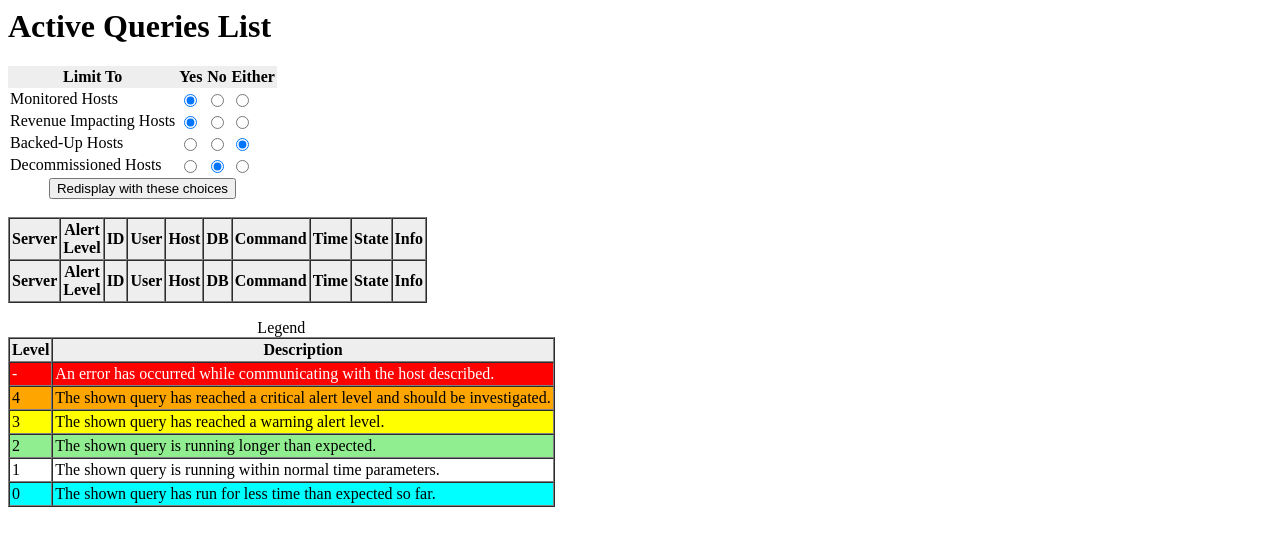
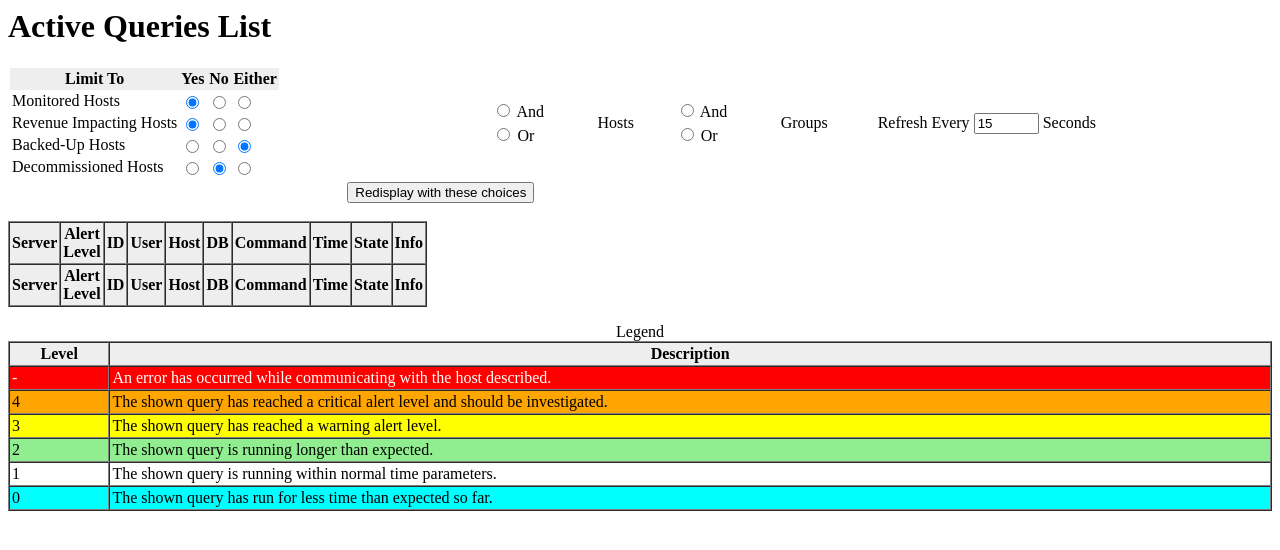
Before and after one commit to ac-erd-bot/aql, a PHP site: page / in a window 1280 px wide. Shown: the top 550 px of the page. Run offline with PHP 8.4, Linux system fonts and the light colour scheme; data that the repository does not hold is empty; some libraries are stand-ins or nearby versions.

Commit message:
Copyright comment is not the format I wanted.

```diff
--- a/AJAXgetaql.php
+++ b/AJAXgetaql.php
@@ -1,6 +1,6 @@
 <?php
 
-/**
+/*
  *
  * aql - Active Query Listing
  *
--- a/Libs/Config.php
+++ b/Libs/Config.php
@@ -1,6 +1,6 @@
 <?php
 
-/**
+/*
  *
  * aql - Active Query Listing
  *
--- a/Libs/DBConnection.php
+++ b/Libs/DBConnection.php
@@ -1,6 +1,6 @@
 <?php
 
-/**
+/*
  *
  * aql - Active Query Listing
  *
--- a/Libs/Exceptions/DaoException.php
+++ b/Libs/Exceptions/DaoException.php
@@ -1,6 +1,6 @@
 <?php
 
-/**
+/*
  *
  * aql - Active Query Listing
  *
--- a/Libs/Exceptions/WebPageException.php
+++ b/Libs/Exceptions/WebPageException.php
@@ -1,6 +1,6 @@
 <?php
 
-/**
+/*
  *
  * aql - Active Query Listing
  *
--- a/Libs/Tools.php
+++ b/Libs/Tools.php
@@ -1,6 +1,6 @@
 <?php
 
-/**
+/*
  *
  * aql - Active Query Listing
  *
--- a/Libs/WebPage.php
+++ b/Libs/WebPage.php
@@ -1,6 +1,6 @@
 <?php
 
-/**
+/*
  *
  * aql - Active Query Listing
  *
--- a/Libs/autoload.php
+++ b/Libs/autoload.php
@@ -1,6 +1,6 @@
 <?php
 
-/**
+/*
  *
  * aql - Active Query Listing
  *
--- a/index.php
+++ b/index.php
@@ -1,6 +1,6 @@
 <?php
 
-/**
+/*
  *
  * aql - Active Query Listing
  *
@@ -106,7 +106,6 @@ function getChoices( $label, $name, $defaultValue ) {
     return( "<tr><td>$label</td><td>$yes</td><td>$no</td><td>$any</td></tr>" ) ;
 }
 
-$page = new WebPage( 'Active Queries List' ) ;
 $headerFooterRow = <<<HTML
 <tr>
       <th>Server</th>
@@ -122,7 +121,7 @@ $headerFooterRow = <<<HTML
     </tr>
 
 HTML;
-
+$page = new WebPage( 'Active Queries List' ) ;
 $reloadSeconds = 15 ;
 $limits = '' ;
 processParam( 'decommissioned'  , 'decommissioned'   , '0'  , $limits ) ;
@@ -134,13 +133,66 @@ $choices = getChoices( 'Monitored Hosts'        , 'shouldMonitor'   , '1'   )
          . getChoices( 'Backed-Up Hosts'        , 'shouldBackup'    , 'any' )
          . getChoices( 'Decommissioned Hosts'   , 'decommissioned'  , '0'   )
          ;
+$hostList = "Hosts" ;
+$groupList = "Groups" ;
 $page->setBody( <<<HTML
 <h1>Active Queries List</h1>
 <form method=GET>
-  <table border=0 cellspacing=0 cellpadding=2>
-    <tr><th>Limit To</th><th>Yes</th><th>No</th><th>Either</th></tr>
+  <table border=0 cellspacing="0" cellpadding="2" width="100%">
+    <tr>
+      <td>
+        <table border=0 cellspacing="0" cellpadding="2" id="choices">
+          <tr><th>Limit To</th><th>Yes</th><th>No</th><th>Either</th></tr>
 $choices
-    <tr><td colspan=4><center><input type="submit" value="Redisplay with these choices" /></center></td></tr>
+        </table>
+      </td>
+      <td>
+        <table border=0 cellspacing="0" cellpadding="2" id="andor1">
+          <tr>
+            <td><input type="radio" value="and" $andor1and /> And</td>
+          </tr>
+          <tr>
+            <td><input type="radio" value="and" $andor1or /> Or</td>
+          </tr>
+        </table>
+      </td>
+      <td>
+        <table border=0 cellspacing="0" cellpadding="2" id="hostlist">
+          <tr>
+            <td>$hostList</td>
+          </tr>
+        </table>
+      </td>
+      <td>
+        <table border=0 cellspacing="0" cellpadding="2" id="andor2">
+          <tr>
+            <td><input type="radio" value="and" $andor2and /> And</td>
+          </tr>
+          <tr>
+            <td><input type="radio" value="and" $andor2or /> Or</td>
+          </tr>
+        </table>
+      </td>
+      <td>
+        <table border=0 cellspacing="0" cellpadding="2" id="grouplist">
+          <tr>
+            <td>$groupList</td>
+          </tr>
+        </table>
+      </td>
+      <td>
+        <table border=0 cellspacing="0" cellpadding="2" id="grouplist">
+          <tr>
+            <td>
+              Refresh Every
+              <input type="text" size="5" width="5" value="$reloadSeconds" />
+              Seconds
+            </td>
+          </tr>
+        </table>
+      </td>
+    </tr>
+    <tr><td colspan=5><center><input type="submit" value="Redisplay with these choices" /></center></td></tr>
   </table>
 </form>
 
@@ -154,7 +206,7 @@ $choices
   </tfoot>
 </table>
 <p />
-<table border=1 cellspacing=0 cellpadding=2 id="legend">
+<table border=1 cellspacing=0 cellpadding=2 id="legend" width="100%">
   <caption>Legend</caption>
   <tr><th>Level</th><th>Description</th></tr>
   <tr class="error" ><td>-</td><td>An error has occurred while communicating with the host described.</td></tr>
```
